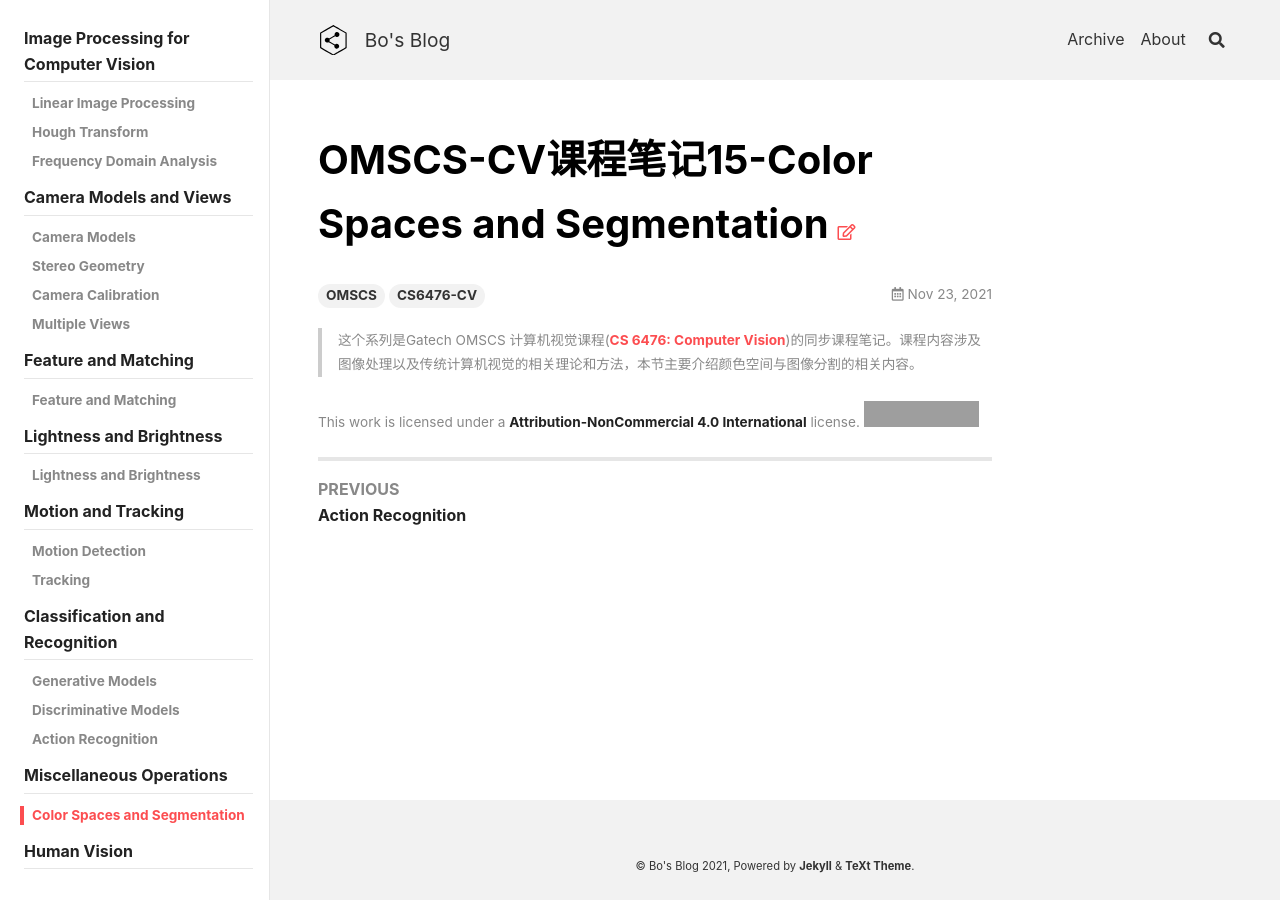
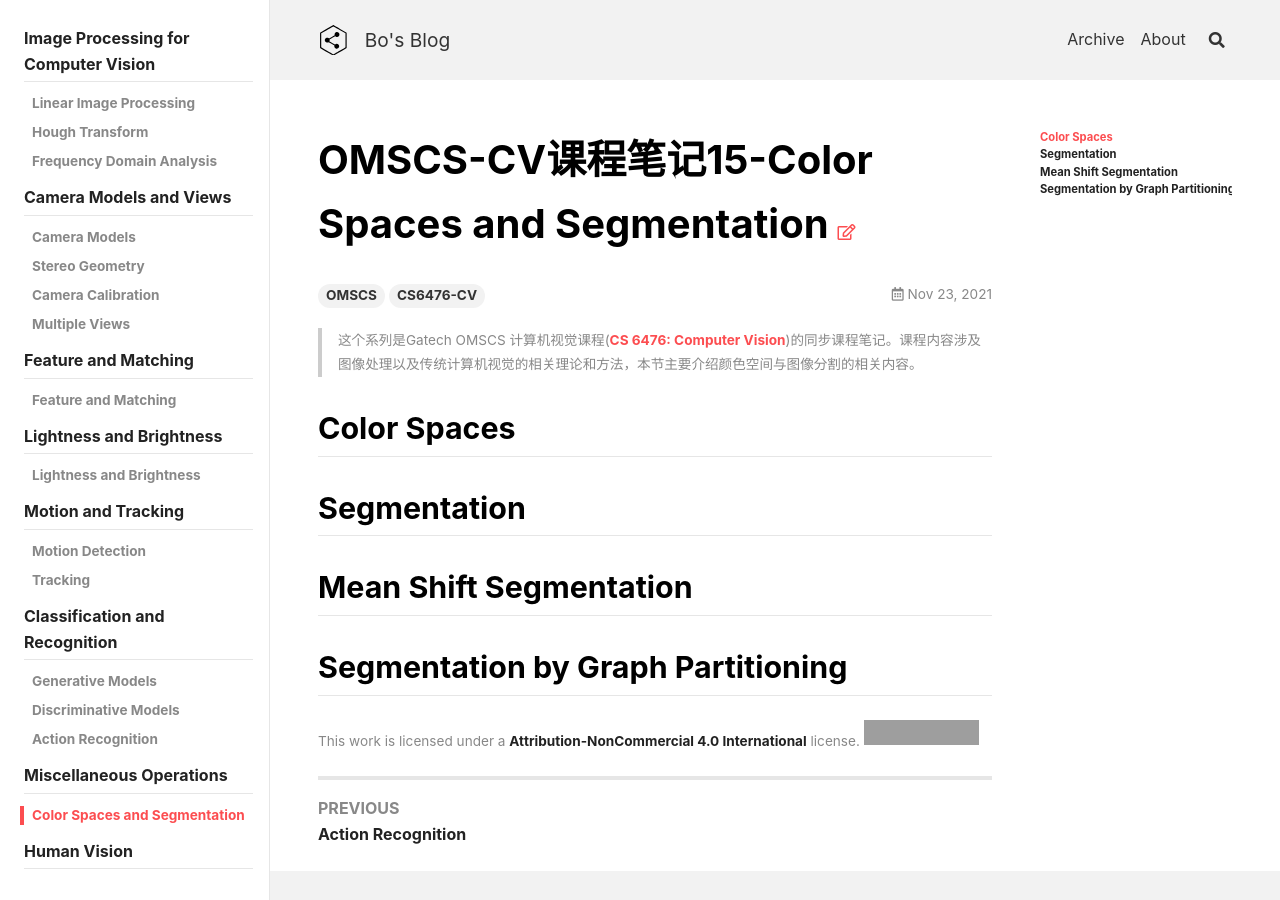
Before and after one commit to peng00bo00/peng00bo00_previous_blog, a Jekyll site: the page built from _posts/2021-11-23-OMSCS-CV-NOTES-15.md, in a window 1280 px wide. Built offline with Jekyll 4.4.1, drawn with Linux system fonts in a browser that asks for light colours; nearby versions of some CDN libraries; grey boxes are pictures that could not be loaded.

Commit message:
Update 2021-11-23-OMSCS-CV-NOTES-15.md

```diff
--- a/_posts/2021-11-23-OMSCS-CV-NOTES-15.md
+++ b/_posts/2021-11-23-OMSCS-CV-NOTES-15.md
@@ -11,3 +11,11 @@
 
 > 这个系列是Gatech OMSCS 计算机视觉课程([CS 6476: Computer Vision](https://omscs.gatech.edu/cs-6476-computer-vision))的同步课程笔记。课程内容涉及图像处理以及传统计算机视觉的相关理论和方法，本节主要介绍颜色空间与图像分割的相关内容。
 <!--more-->
+
+## Color Spaces
+
+## Segmentation
+
+## Mean Shift Segmentation
+
+## Segmentation by Graph Partitioning
```
